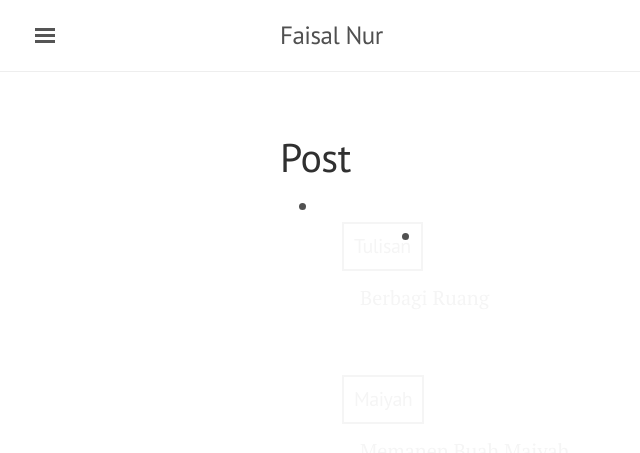
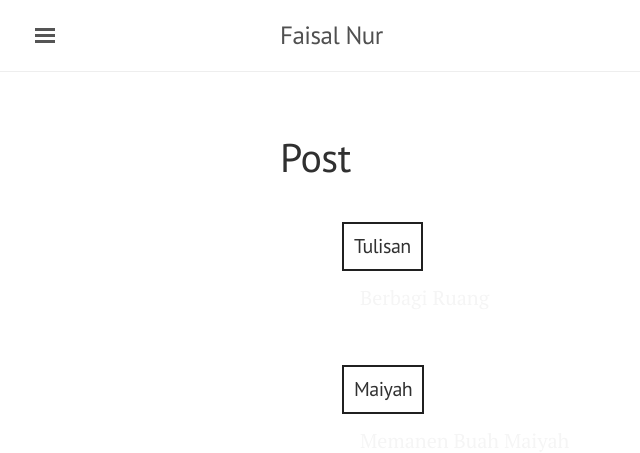
Before and after one commit to faisalnur/faisalnur.github.io, a Jekyll site: the page built from cat.html, in a window 1280 px wide. Shown: the top 453 px of the page, without its empty margins (0-640 px from the left). Built offline with Jekyll 4.4.1, drawn with Linux system fonts in a browser that asks for light colours.

Commit message:
Modified Color

```diff
--- a/cat.html
+++ b/cat.html
@@ -5,12 +5,11 @@ title: Post
 
 <ul>
 {% for category in site.categories %}
-  <li><h2 class="post-list-header post-list-category" id="# {{ category | first }}">{{ category | first }}</h2>
+  <h2 class="post-list-header post-list-category" id="# {{ category | first }}">{{ category | first }}</h2>
     <ul class="post-list-content">
     {% for post in category.last %}
       <li class="post-link"><a class="post-link-url" href="{{ post.url }}">{{ post.title }}</a></li>
     {% endfor %}
     </ul>
-  </li>
 {% endfor %}
 </ul>
--- a/public/css/lanyon.css
+++ b/public/css/lanyon.css
@@ -585,8 +585,8 @@ h2.post-list-header:first-child {
   margin-top: 30px; }
 
 h2.post-list-header.post-list-category {
-  border: 2px solid whitesmoke;
-  color: whitesmoke;
+  border: 2px solid #202020;
+  color: #313131;
   float: left;
   font-size: 1em;
   font-weight: normal;
@@ -618,7 +618,7 @@ ul.post-list-content {
     ul.post-list-content .post-link a.post-link-url {
       color: whitesmoke; }
       ul.post-list-content .post-link a.post-link-url:hover {
-        color: #bbb; }
+        color: #3B3B3B; }
       @media screen and (max-width: 420px) {
         ul.post-list-content .post-link a.post-link-url {
           font-size: 16px; } }
```
